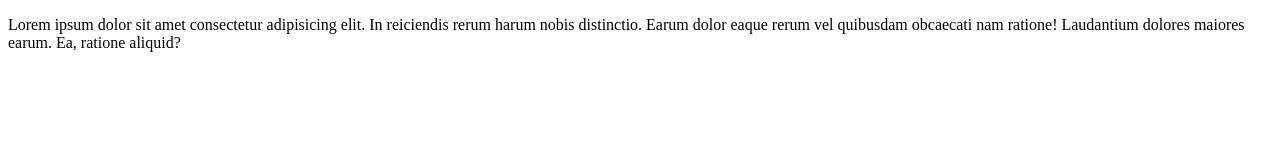
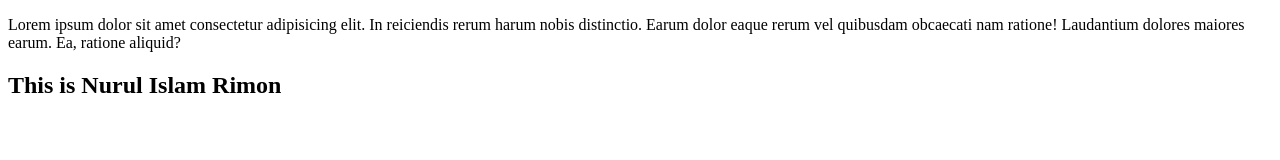
Before and after one commit to zayedhossain120/programming-project1, a plain HTML site: page index.html in a window 1280 px wide. Drawn offline with Linux system fonts and the light colour scheme.

Commit message:
Init By Rimon

```diff
--- a/index.html
+++ b/index.html
@@ -11,6 +11,7 @@
 <body>
     <p>Lorem ipsum dolor sit amet consectetur adipisicing elit. In reiciendis rerum harum nobis distinctio. Earum dolor
         eaque rerum vel quibusdam obcaecati nam ratione! Laudantium dolores maiores earum. Ea, ratione aliquid?</p>
+    <h2>This is Nurul Islam Rimon</h2>
 </body>
 
 </html>
```
